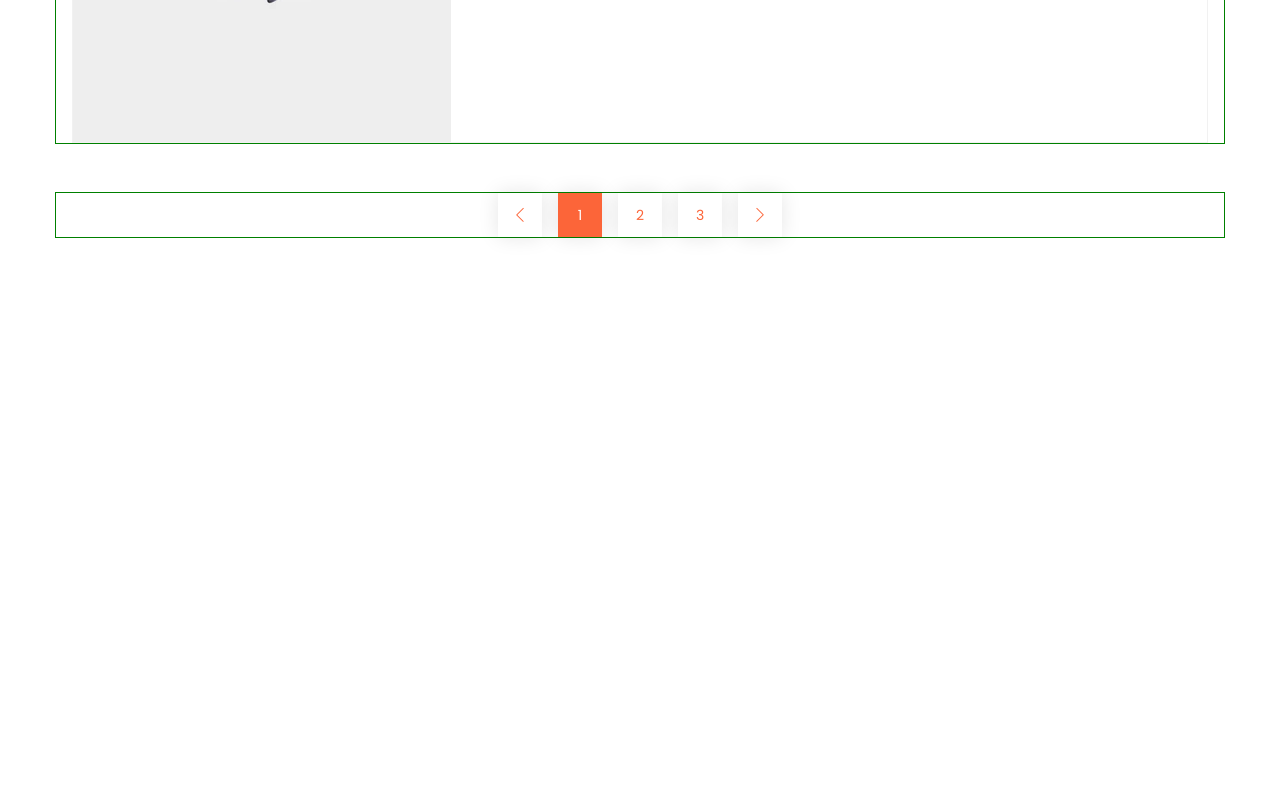
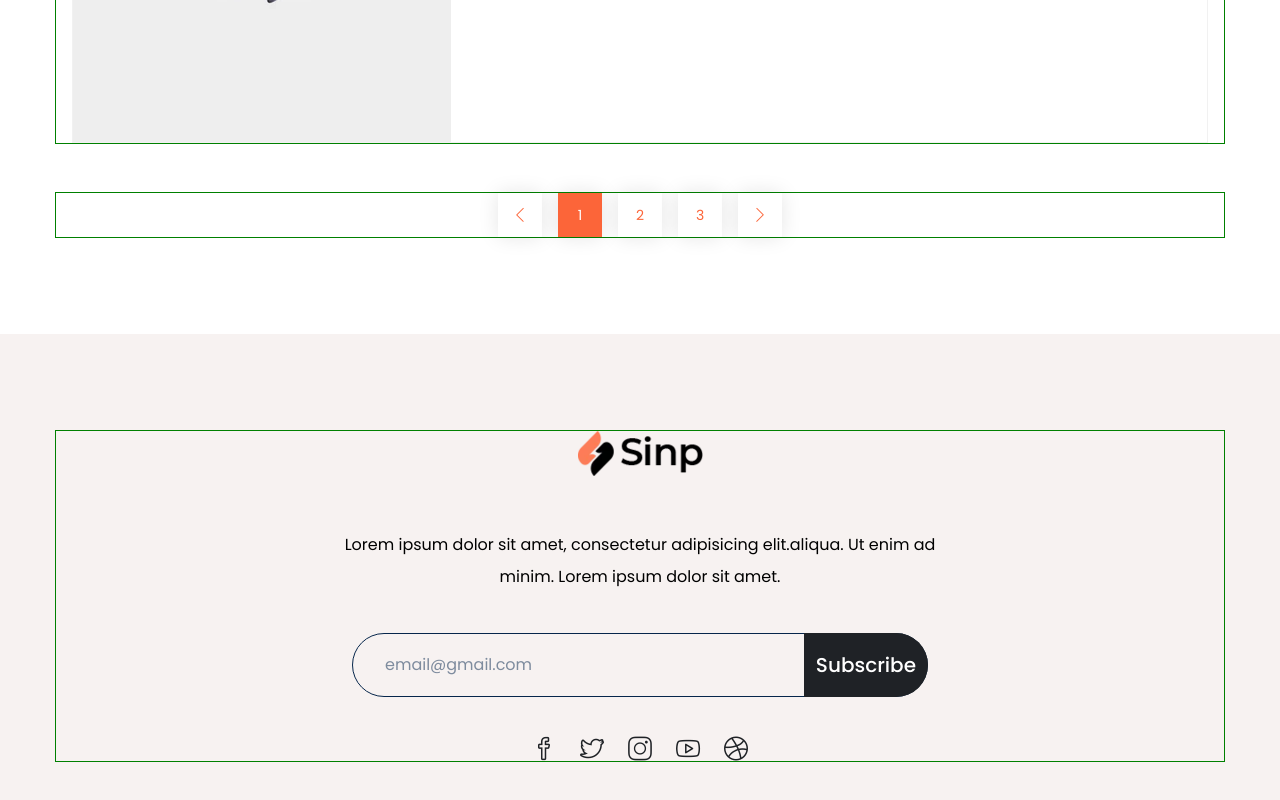
Before and after one commit to ceresnghia/react-training, a React (Create React App) app: page / in a window 1280 px wide. Shown: the part 3570-4370 px from the top of the page. Before the commit the page ends 3904 px from the top, so only its background shows below. Built offline with nearby package versions, Linux system fonts and the light colour scheme; the HTML template or start-up script is replaced by a standard one; what tailwindcss-pseudo would draw is missing.

Commit message:
contact-section

```diff
--- a/src/pages/ShopThreeColumn/index.js
+++ b/src/pages/ShopThreeColumn/index.js
@@ -1449,7 +1449,75 @@ function ShopThreeColumn() {
       </section>
       {/* ----- Pagination section end ----- */}
       {/* ----- Contact section start ----- */}
-
+      <section id='contact' className='py-24 bg-gray-100'>
+        <div className='container'>
+          <div className='max-w-[600px] mx-auto text-center'>
+            <a className='inline-block mb-11'>
+              <img
+                src='assets/images/logo/logo.webp'
+                alt='brand logo'
+                width='125'
+                height='45'
+              />
+            </a>
+            <p className='text-sm sm:text-base mb-10'>
+              Lorem ipsum dolor sit amet, consectetur adipisicing elit.aliqua.
+              Ut enim ad minim. Lorem ipsum dolor sit amet.
+            </p>
+            <form
+              action=''
+              id='contact-form'
+              className='relative text-center md:max-w-xl mx-auto mb-10'
+            >
+              <input
+                type='email'
+                id='mail-input'
+                name='email'
+                placeholder='email@gmail.com'
+                className='w-full h-14 sm:h-16 leading-none text-sm sm:text-base rounded-full border border-solid border-primary bg-transparent placeholder-primary placeholder-opacity-50 focus:outline-none py-1 pl-8 pr-14 sm:pr-36'
+              />
+              <button
+                id='contact-form__submit'
+                className='block sm:absolute w-full mt-3 sm:mt-0 sm:w-auto text-white capitalize font-medium leading-none text-sm lg:text-md bg-dark hover:bg-orange px-10 py-5 sm:px-3 sm:py-1 transition-all rounded-r-full rounded-l-full sm:rounded-l-none sm:top-0 sm:right-0 sm:h-full'
+              >
+                Subscribe
+              </button>
+            </form>
+            <div className='contact-icons flex flex-wrap items-center justify-center'>
+              <a
+                href='#'
+                className='contact-icon flex items-center justify-center mx-3 leading-none text-lg text-dark hover:text-orange transition '
+              >
+                <i className='icon-social-facebook'></i>
+              </a>
+              <a
+                href='#'
+                className='contact-icon flex items-center justify-center mx-3 leading-none text-lg text-dark hover:text-orange transition '
+              >
+                <i className='icon-social-twitter'></i>
+              </a>
+              <a
+                href='#'
+                className='contact-icon flex items-center justify-center mx-3 leading-none text-lg text-dark hover:text-orange transition '
+              >
+                <i className='icon-social-instagram'></i>
+              </a>
+              <a
+                href='#'
+                className='contact-icon flex items-center justify-center mx-3 leading-none text-lg text-dark hover:text-orange transition '
+              >
+                <i className='icon-social-youtube'></i>
+              </a>
+              <a
+                href='#'
+                className='contact-icon flex items-center justify-center mx-3 leading-none text-lg text-dark hover:text-orange transition '
+              >
+                <i className='icon-social-dribbble'></i>
+              </a>
+            </div>
+          </div>
+        </div>
+      </section>
       {/* ----- Contact section end ----- */}
     </>
   );
```
